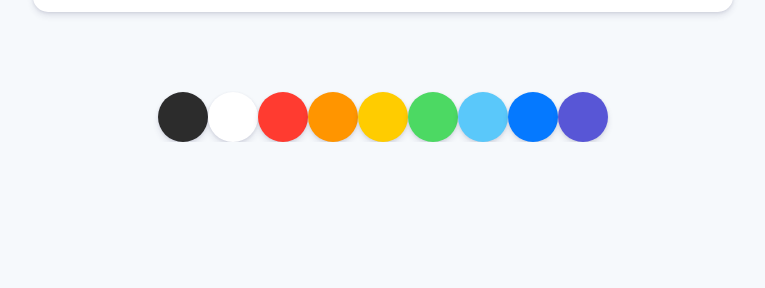
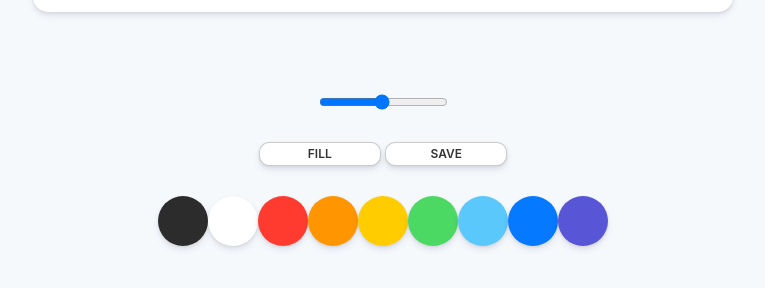
Before and after one commit to wglee0511/paintjs, a plain HTML site: page index.html in a window 1280 px wide. Shown: the part 738-1026 px from the top of the page, without its empty margins (257-1022 px from the left). Before the commit the page ends 880 px from the top, so only its background shows below. Drawn offline with Linux system fonts and the light colour scheme.

Commit message:
complete css

```diff
--- a/index.html
+++ b/index.html
@@ -10,6 +10,13 @@
 <body>
     <canvas id="jsCanvas" class="canvas" ></canvas>
     <div class="controls">
+        <div class="controls__range">
+            <input type="range" id="jsRange" min="0.1" max="5.0" value="2.5" step="0.1"/>
+        </div>
+        <div class="controls__btns">
+            <button id="jsMode">Fill</button>
+            <button id="jsSave">Save</button>
+        </div>
         <div class="controls__colors" id="jsColors">
             <div class="controls__color" style="background-color:#2c2c2c;" ></div>
             <div class="controls__color" style="background-color:white;" ></div>
--- a/style.css
+++ b/style.css
@@ -1,35 +1,65 @@
 @import "reset.css";
 
-body{
+body {
   background-color: #f6f9fc;
-    font-family: -apple-system, BlinkMacSystemFont, 'Segoe UI', Roboto, Oxygen, Ubuntu, Cantarell, 'Open Sans', 'Helvetica Neue', sans-serif;
-    display : flex;
+  font-family: -apple-system, BlinkMacSystemFont, "Segoe UI", Roboto, Oxygen,
+    Ubuntu, Cantarell, "Open Sans", "Helvetica Neue", sans-serif;
+  display: flex;
   flex-direction: column;
   align-items: center;
-    padding-top : 50px;
+  padding: 50px 0px;
 }
 
-.canvas{
-    width : 700px;
-    height : 700px;
+.canvas {
+  width: 700px;
+  height: 700px;
   background-color: white;
   border-radius: 15px;
-    box-shadow: 0 4px 6px rgba(50,50,93,0.11), 0 1px 3px rgba(50,50,93,0.11);
+  box-shadow: 0 4px 6px rgba(50, 50, 93, 0.11), 0 1px 3px rgba(0, 0, 0, 0.08);
 }
 
-.controls{
+.controls {
   margin-top: 80px;
+  display: flex;
+  flex-direction: column;
+  align-items: center;
+}
+.controls .controls__btns {
+  margin-bottom: 30px;
 }
 
-.controls .controls__colors{
-    display: flex;
-
+.controls__btns button {
+  all: unset;
+  cursor: pointer;
+  background-color: white;
+  padding: 5px 20px;
+  width: 80px;
+  text-align: center;
+  border-radius: 10px;
+  box-shadow: 0 4px 6px rgba(50, 50, 93, 0.11), 0 1px 3px rgba(0, 0, 0, 0.08);
+  border: 1px solid rgba(0, 0, 0, 0.2);
+  color: rgba(0, 0, 0, 0.8);
+  text-transform: uppercase;
+  font-size: 12px;
+  font-weight: 600;
 }
 
-.controls__colors .controls__color{
-    width : 50px;
-    height : 50px;
+.controls__btns button:active {
+  transform: scale(0.9);
+}
+
+.controls .controls__colors {
+  display: flex;
+}
+
+.controls__colors .controls__color {
+  width: 50px;
+  height: 50px;
   border-radius: 50%;
-    cursor : pointer;
-    box-shadow: 0 4px 6px rgba(50,50,93,0.11), 0 1px 3px rgba(50,50,93,0.11);
+  cursor: pointer;
+  box-shadow: 0 4px 6px rgba(50, 50, 93, 0.11), 0 1px 3px rgba(0, 0, 0, 0.08);
 }
+
+.controls .controls__range {
+  margin-bottom: 30px;
+}
```
Lines whose indentation alone changed are shown as unchanged.
